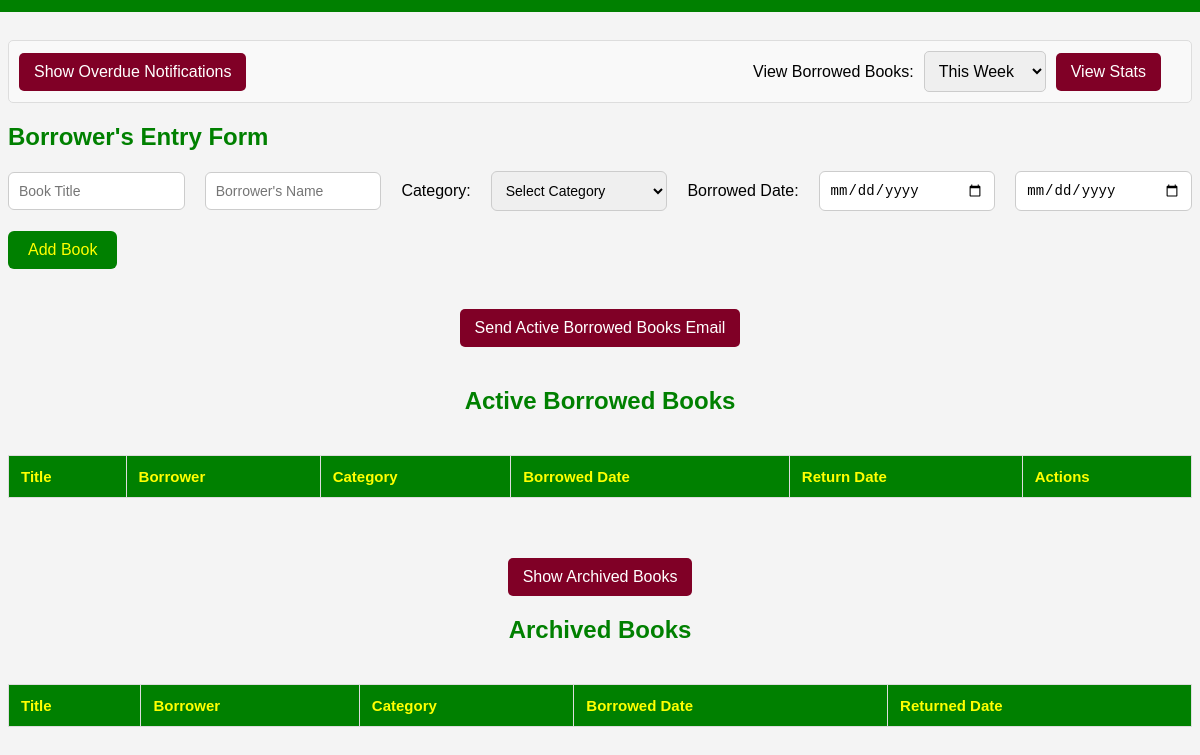
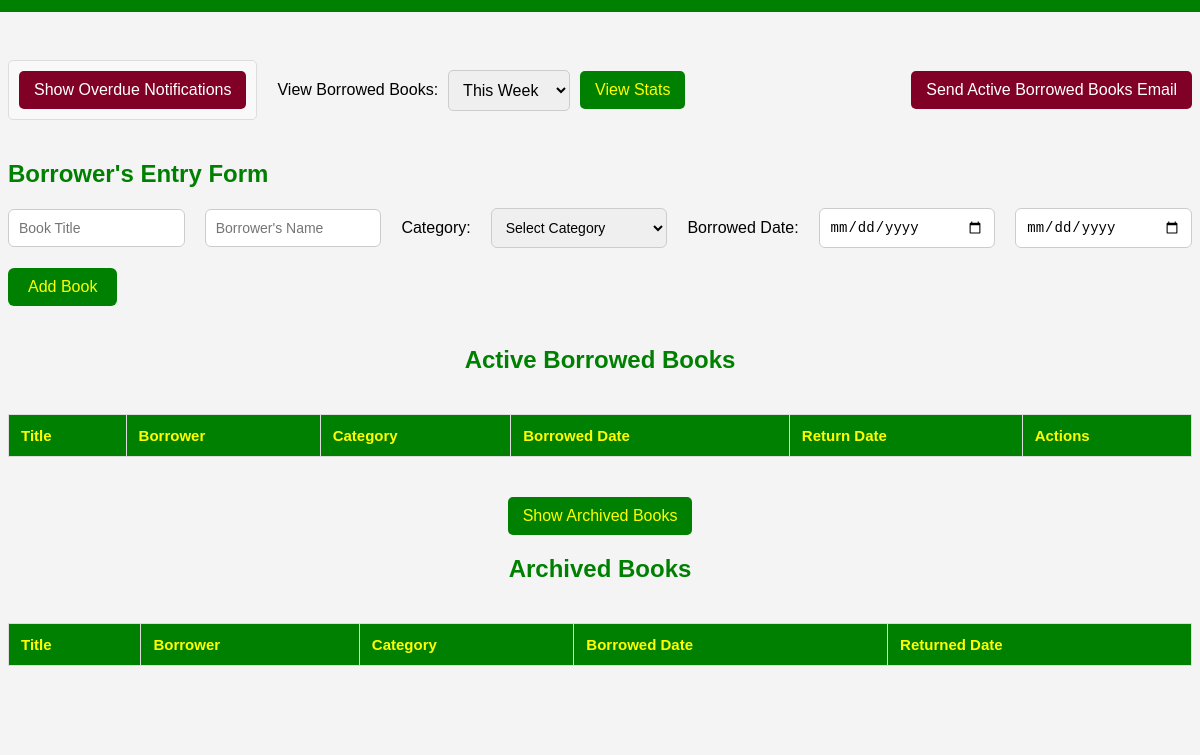
Before and after one commit to saggrey/msalem-library, an Electron app: page index.html in a window 1200 px wide. Shown: the part 168-923 px from the top of the page. After the commit the page ends 862 px from the top, so only its background shows below. Drawn offline with Linux system fonts and the light colour scheme; no server answers.

Commit message:
second commit

```diff
--- a/assets/styles.css
+++ b/assets/styles.css
@@ -200,17 +200,33 @@ select:focus {
 
 /* Toggle Button Styling */
 .toggle-button {
-    background-color: rgb(128, 0, 38);
-    color: white;
+    background-color: green;
+    color: yellow; /* Change the text color to yellow */
     border: none;
     padding: 10px 15px;
     cursor: pointer;
     border-radius: 5px;
     font-size: 16px;
 }
+/* Styling for the Show Overdue Notifications button */
+#toggle-overdue {
+    background-color:rgb(128, 0, 38);; /* Set the background color to red */
+    color: white; /* Set the text color to white */
+    border: none;
+    padding: 10px 15px;
+    cursor: pointer;
+    border-radius: 5px;
+    font-size: 16px;
+    transition: background 0.3s ease, color 0.3s ease;
+}
 
+#toggle-overdue:hover {
+    background-color: darkred; /* Darker red on hover */
+    color: white; /* Change text color to yellow on hover */
+}
 .toggle-button:hover {
     background-color: darkgreen;
+    color: yellow; /* Keep the text red on hover */
 }
 
 /* Table Styling */
@@ -262,7 +278,7 @@ table tr:hover {
     display: flex;
     flex-direction: column;
     align-items: center;
-    margin-top: 40px;
+    margin-top: 20px;
 }
 
 #active-books h2,
@@ -273,7 +289,33 @@ table tr:hover {
     align-self: center;
 }
 
-#send-email-button {
+/* Parent container for notifications, stats, and email button */
+#notifications-and-stats {
+    display: flex; /* Use Flexbox to align items horizontally */
+    justify-content: space-between; /* Add space between the sections */
+    align-items: center; /* Align items vertically on the same line */
+    gap: 20px; /* Add space between the sections */
+    margin-top: 20px;
+}
+
+/* Notifications Section Styling */
+#notifications {
+    flex: 0 0 auto; /* Prevent the notifications section from stretching */
+    display: flex;
+    align-items: center; /* Align content vertically */
+}
+
+/* Borrowed Stats Section Styling */
+#borrowed-stats {
+    flex: 1; /* Allow the stats section to take up remaining space */
+    display: flex;
+    align-items: center; /* Align content vertically */
+    gap: 10px;
+}
+
+/* Send Email Button Styling */
+div#notifications-and-stats #send-email-button {
+    flex: 0 0 auto; /* Prevent the button from stretching */
     background-color: rgb(128, 0, 38);
     color: white;
     border: none;
@@ -281,10 +323,9 @@ table tr:hover {
     cursor: pointer;
     border-radius: 5px;
     font-size: 16px;
-    margin-bottom: 20px;
     transition: background 0.3s ease;
 }
 
 #send-email-button:hover {
-    background-color: darkgreen;
+    background-color: green;
 }
--- a/index.html
+++ b/index.html
@@ -20,14 +20,14 @@
 
     <div class="main-content">
         <main>
-            <!-- Overdue Notifications -->
-            <section id="notifications">
-                <!-- Overdue Notifications Button -->
-                <button id="toggle-overdue" class="toggle-button">Show Overdue Notifications</button>
-
-                <!-- Overdue Notifications List -->
-                <ul id="overdue-list"></ul>
-
+            <div id="notifications-and-stats">
+                <!-- Overdue Notifications Section -->
+                <section id="notifications">
+                    <button id="toggle-overdue" onclick="toggleOverdueNotifications()">Show Overdue Notifications</button>
+                    <ul id="overdue-list" class="hidden">
+                        <!-- Overdue notifications will be dynamically populated here -->
+                    </ul>
+                </section>
                 <!-- Borrowed Stats Section -->
                 <div id="borrowed-stats">
                     <label for="time-period">View Borrowed Books:</label>
@@ -39,8 +39,10 @@
                     <button id="view-stats" class="toggle-button">View Stats</button>
                     <div id="stats-result" class="stats-result"></div>
                 </div>
-            </section>
 
+                <!-- Send Email Button -->
+                <button id="send-email-button" onclick="sendActiveBooksEmail()">Send Active Borrowed Books Email</button>
+            </div>
             <section id="book-form">
                 <h2>Borrower's Entry Form</h2>
                 <form id="add-book-form">
@@ -63,7 +65,6 @@
             </section>
 
             <section id="active-books">
-                <button id="send-email-button" onclick="sendActiveBooksEmail()">Send Active Borrowed Books Email</button>
                 <h2>Active Borrowed Books</h2>
                 <table>
                     <thead>
--- a/package.json
+++ b/package.json
@@ -33,7 +33,8 @@
       "library.db",
       "!node_modules/*/{CHANGELOG.md,README.md,README,readme.md,readme}",
       "!**/node_modules/.bin",
-      "!**/*.map"
+      "!**/*.map",
+      ".env"
     ],
     "win": {
       "target": "nsis",
```
Also changed, not shown: main.js (+8 -9 lines).
